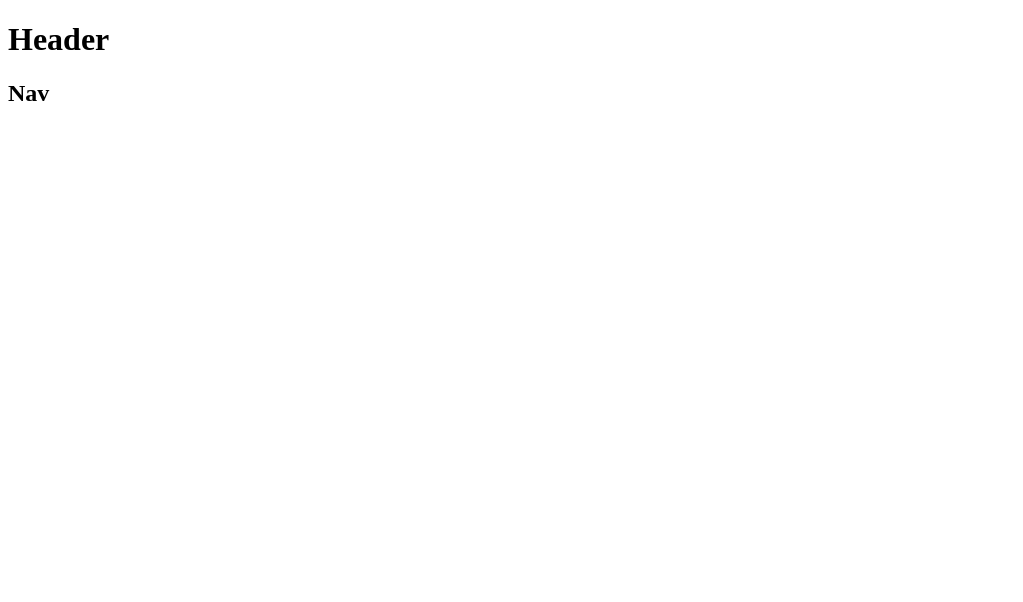
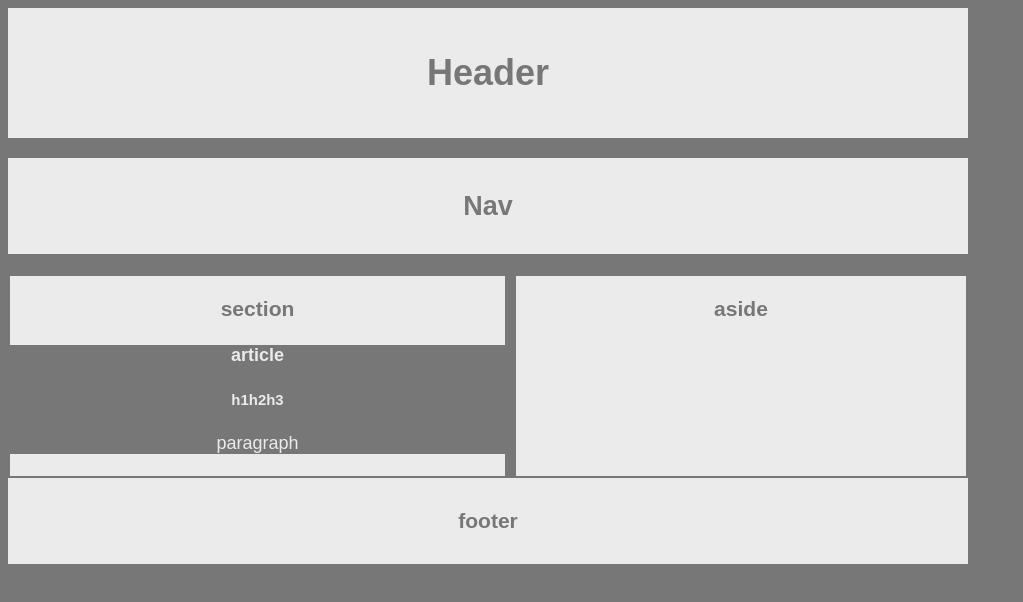
Before and after one commit to k-cuellar/HW-Wireframe, a plain HTML site: page index.html in a window 1280 px wide. Shown: the whole page, without its empty margins (0-1023 px from the left). Drawn offline with Linux system fonts and the light colour scheme.

Commit message:
first css pass

```diff
--- a/index.html
+++ b/index.html
@@ -13,17 +13,35 @@
         <h1>Header</h1>
     </header>
 
-    <div class="navigation">
+    <div id="navigation">
         <h2>Nav</h2>
     </div>
 
+    <!--section-->
     <div class="sectionleft">
+        <h3>section</h3>
+        <!--article-->
+        <article>
+            <h4>article</h4>
+            <!--header-->
+            <section>
+                <h5>h1h2h3</h5>
+            </section>
+            <!--paragraph-->
+            <p>paragraph</p>
+        </article>
+    </div>
 
-        <section>
+    <!--aside-->
+    <aside>
+        <h3>aside</h3>
 
+    </aside>
 
-        </section>
-    </div>
+    <!--footer-->
+    <footer>
+        <h3>footer</h3>
+    </footer>
 
 
 </body>
--- a/style.css
+++ b/style.css
@@ -0,0 +1,67 @@
+body {
+    font-family: Arial, Helvetica, sans-serif;
+    color: #777;
+    background-color: #777;
+    width: 960px;
+    font-size: 18px;
+}
+
+header {
+    padding: 20px;
+    margin-bottom: 20px;
+    background-color: #ebebeb;
+    font-size: large;
+    text-align: center;
+  }
+
+  #navigation {
+    background-color: #ebebeb;
+    text-align: center;
+    padding: 10px;
+    margin-bottom: 20px;
+    clear: both;
+  }
+
+  aside {
+    background-color: #ebebeb;
+    float: right;
+    width:450px;
+    height: 200px;
+    margin: 2px;
+    text-align: center;
+  }
+
+  .sectionleft {
+      background-color: #ebebeb;
+      clear: both;
+      float: left;
+      overflow: auto;
+      height: 200px;
+      margin: 2px;
+      width: 495px;
+      text-align: center;
+  }
+
+  article {
+      color: #ebebeb;
+      background-color: #777;
+  }
+
+#h1h2h3 {
+    color: #777;
+    background-color: #ebebeb;
+}
+
+#paragraph {
+    color: #777;
+    background-color: #ebebeb;
+}
+
+footer {
+      background-color: #ebebeb;
+      margin-bottom: 20px;
+      margin-top: 20px;
+      padding: 10px;
+      clear: both;
+      text-align: center;
+  }
```
